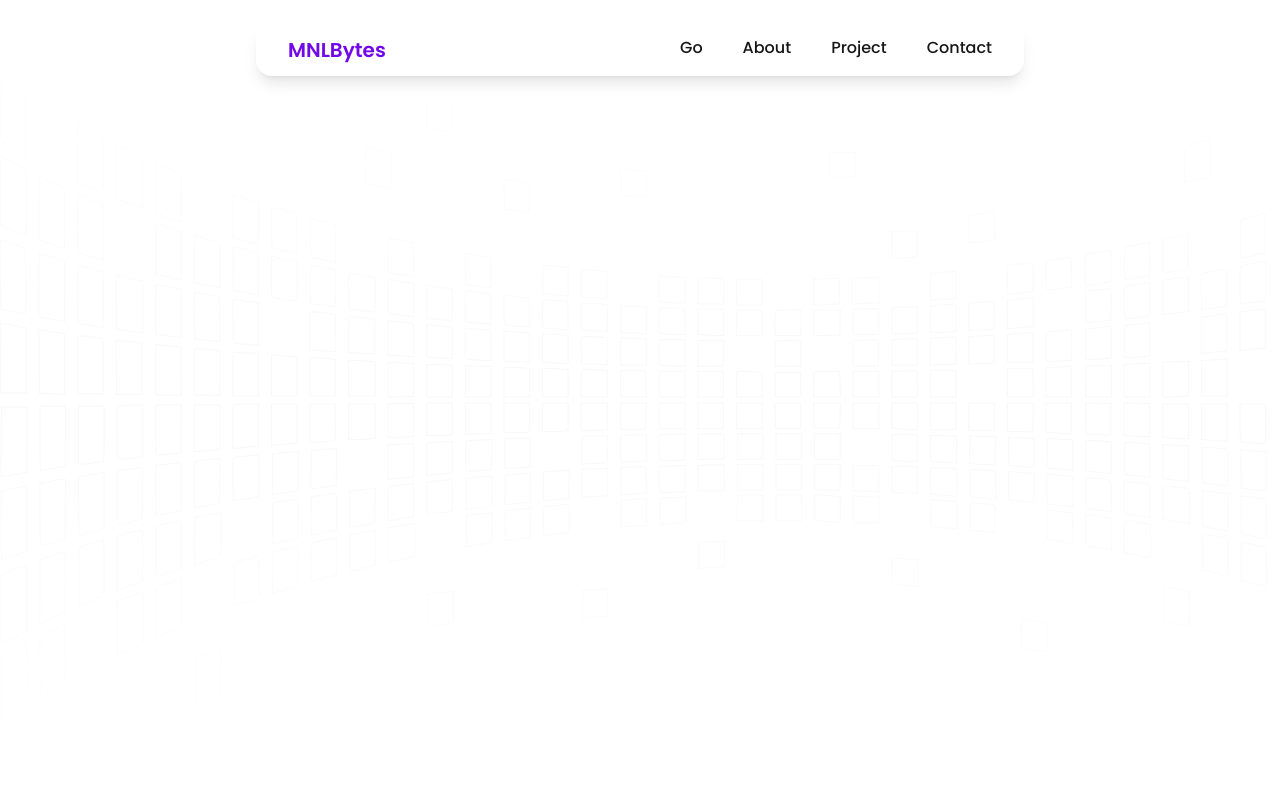
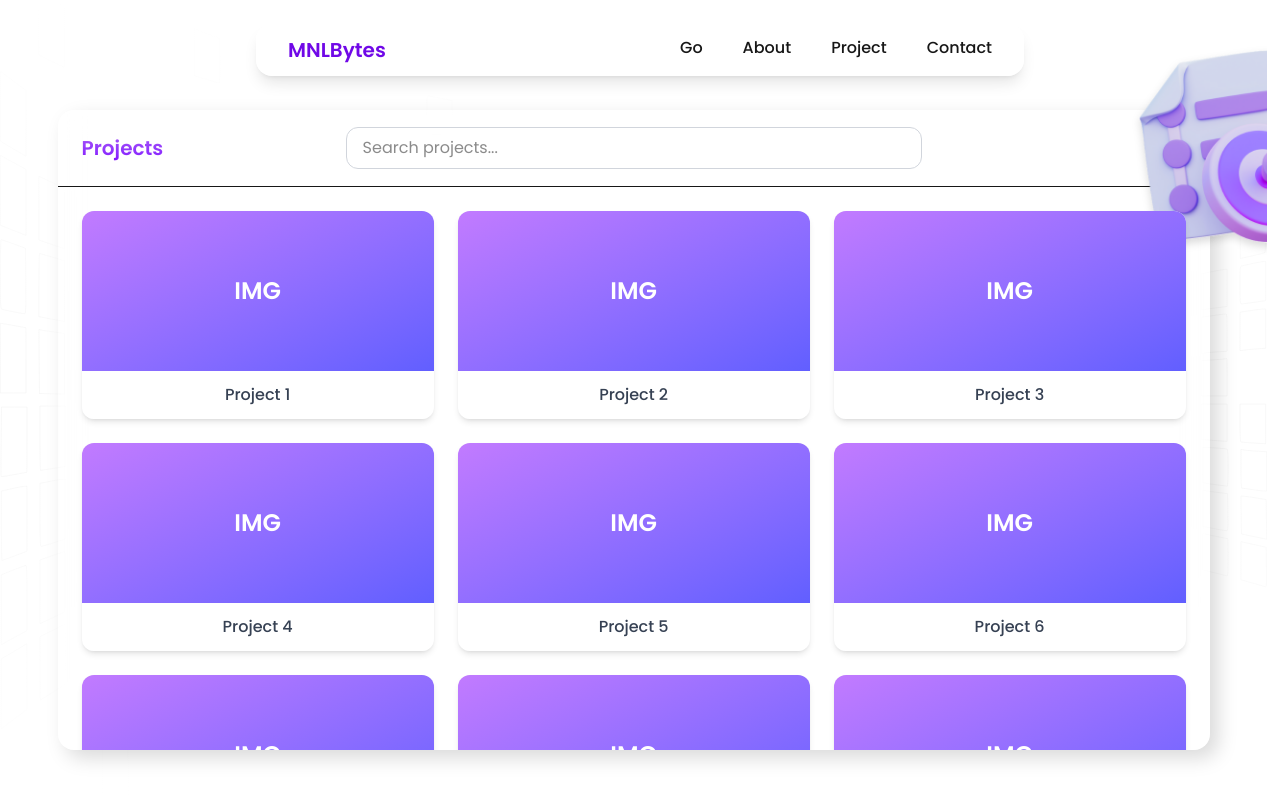
Before and after one commit to xebec1234/MNLBytes, a Next.js app: page /projects in a window 1280 px wide. Built offline with nearby package versions, Linux system fonts and the light colour scheme.

Commit message:
Project page template created

```diff
--- a/src/app/globals.css
+++ b/src/app/globals.css
@@ -60,3 +60,17 @@ body {
     transform: none;
   }
 }
+
+.custom-scroll::-webkit-scrollbar {
+  width: 8px;
+}
+.custom-scroll::-webkit-scrollbar-track {
+  background: transparent;
+}
+.custom-scroll::-webkit-scrollbar-thumb {
+  background: #7b70cf;
+  border-radius: 10px;
+}
+.custom-scroll::-webkit-scrollbar-thumb:hover {
+  background: #7b70cf;
+}
--- a/src/app/projects/page.tsx
+++ b/src/app/projects/page.tsx
@@ -4,12 +4,13 @@ import React from "react";
 import { motion } from "framer-motion";
 import Image from "next/image";
 import NavBar from "@/components/navigation/NavBar";
-// import Link from "next/link";
 
-const projects = () => {
+const Projects = () => {
   return (
     <div className="relative flex flex-col items-center justify-center min-h-screen overflow-hidden">
       <NavBar />
+
+      {/* Background */}
       <motion.div
         initial={{ opacity: 0, y: 30 }}
         animate={{ opacity: 1, y: 0 }}
@@ -25,8 +26,56 @@ const projects = () => {
         />
         <div className="absolute inset-0 bg-gradient-to-b from-white via-transparent to-white" />
       </motion.div>
+
+      {/* container */}
+      <div
+        className="w-[90vw] max-w-6xl h-[80vh] mt-15 rounded-2xl bg-white/10 backdrop-blur-md
+        shadow-[8px_8px_20px_rgba(0,0,0,0.15),-8px_-8px_20px_rgba(255,255,255,0.6)]
+        flex flex-col"
+      >
+        <div className="sticky top-0 flex items-center justify-between px-6 py-6 border-b">
+          <h2 className="text-xl font-semibold bg-gradient-to-b from-[#A855F7] to-[#8300FF] bg-clip-text text-transparent">
+            Projects
+          </h2>
+          <div className="absolute left-1/2 transform -translate-x-1/2 w-1/2">
+            <input
+              type="text"
+              placeholder="Search projects..."
+              className="w-full px-4 py-2 rounded-xl border border-gray-300 focus:ring-2 focus:gradient-to-b from-[#A855F7] to-[#8300FF]  outline-none"
+            />
+          </div>
+        </div>
+
+        <div className="absolute right-20 top-40 sm:-right-35 sm:-top-10 -translate-y-11 w-32 h-32 sm:w-60 sm:h-60">
+          <Image
+            src="/projects.svg"
+            alt="Like Icon"
+            fill
+            className="drop-shadow-lg object-contain"
+          />
+        </div>
+
+        <div className="flex-1 overflow-y-auto px-6 py-6 custom-scroll">
+          {/* List of projects */}
+          <div className="grid grid-cols-1 sm:grid-cols-2 md:grid-cols-3 gap-6">
+            {Array.from({ length: 12 }).map((_, i) => (
+              <div
+                key={i}
+                className="relative flex flex-col rounded-xl overflow-hidden shadow-md hover:shadow-lg transition bg-gray-100"
+              >
+                <div className="h-40 bg-gradient-to-br from-purple-400 to-indigo-500 flex items-center justify-center text-white text-2xl font-bold">
+                  IMG
+                </div>
+                <div className="p-3 bg-white text-center">
+                  <p className="font-medium text-gray-700">Project {i + 1}</p>
+                </div>
+              </div>
+            ))}
+          </div>
+        </div>
+      </div>
     </div>
   );
 };
 
-export default projects;
+export default Projects;
```
Also changed, not shown: public/projects.svg (added). Lines whose indentation alone changed are shown as unchanged.
